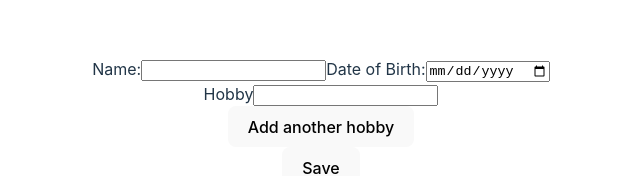
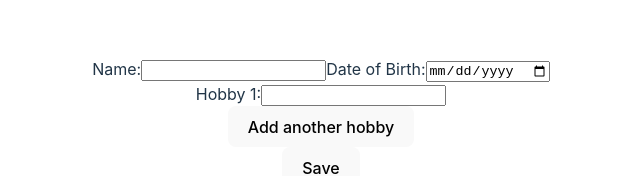
Before and after one commit to Pasika-swn/react-jumpstart, a React (Vite) app: page / in a window 1280 px wide. Shown: the part 125-301 px from the top of the page, without its empty margins (319-959 px from the left). Built offline with nearby package versions, Linux system fonts and the light colour scheme.

Commit message:
add edit functionality

```diff
--- a/src/App.jsx
+++ b/src/App.jsx
@@ -70,23 +70,26 @@ function App() {
         {hobbies.map((item, index) => (
           //{/* พยายามอย่าใช้ keyเป็นindex -> bug */}
           <div key={index}>
-            <label htmlFor="hobby">Hobby</label>
+            <label htmlFor="hobby">Hobby {index + 1}:</label>
             <input
               id="hobby"
               value={item}
               onChange={(event) => {
                 const newValue = event.target.value;
+                const newHobbies = hobbies.map((hobby, hobbyIndex) =>
+                  hobbyIndex === index ? newValue : hobby
+                );
                 // setHobbies(hobbies.map((hobby, hobbyIndex) => {
                 //   if(index === hobbyIndex) {
                 //     return newValue
                 //   }
                 //   return hobby //ตัวเดียวกับ(hobby, hobbyIndex) //ถ้าไม่ใส่บรรทัดนี้ (return ค่าเดิมออกไป) ตัวอื่นๆจะโดน undefied
                 // }))
-
+                // ---------------------
                 // ความหมายเหมือนโค้ดที่คอมเม้นท์ไว้ด้านบนทุกประการ
-                setHobbies(
-                  hobbies.map((hobby, hobbyIndex) => hobbyIndex === index ? newValue : hobby)
-                )
+                // setHobbies(hobbies.map((hobby, hobbyIndex) =>
+                //   hobbyIndex === index ? newValue : hobby)
+                setHobbies(newHobbies);
               }}
             />
           </div>
```
